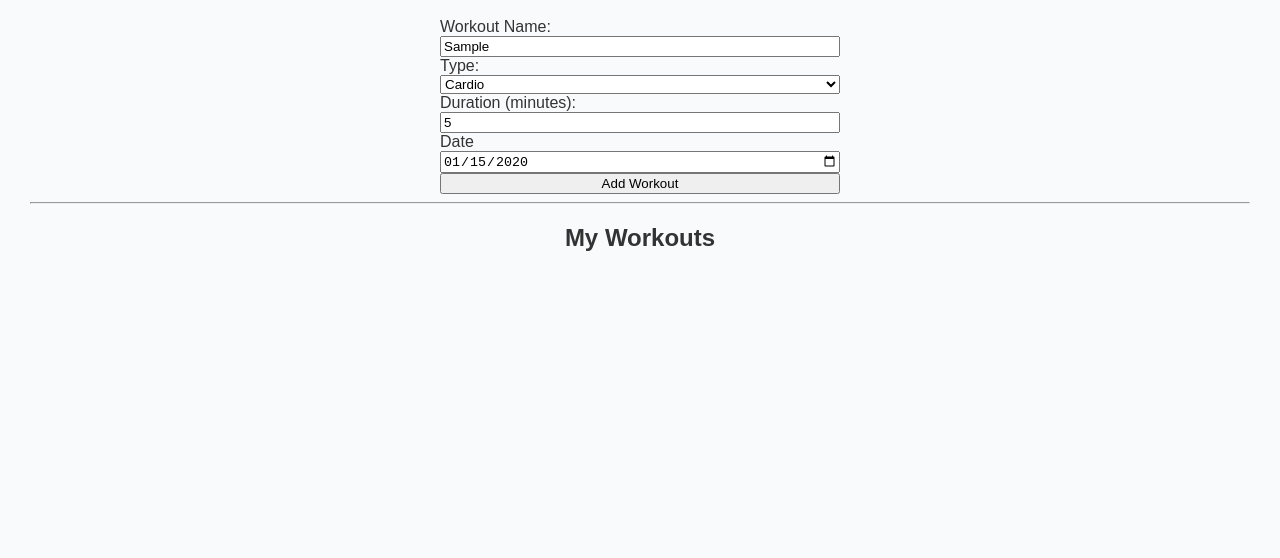
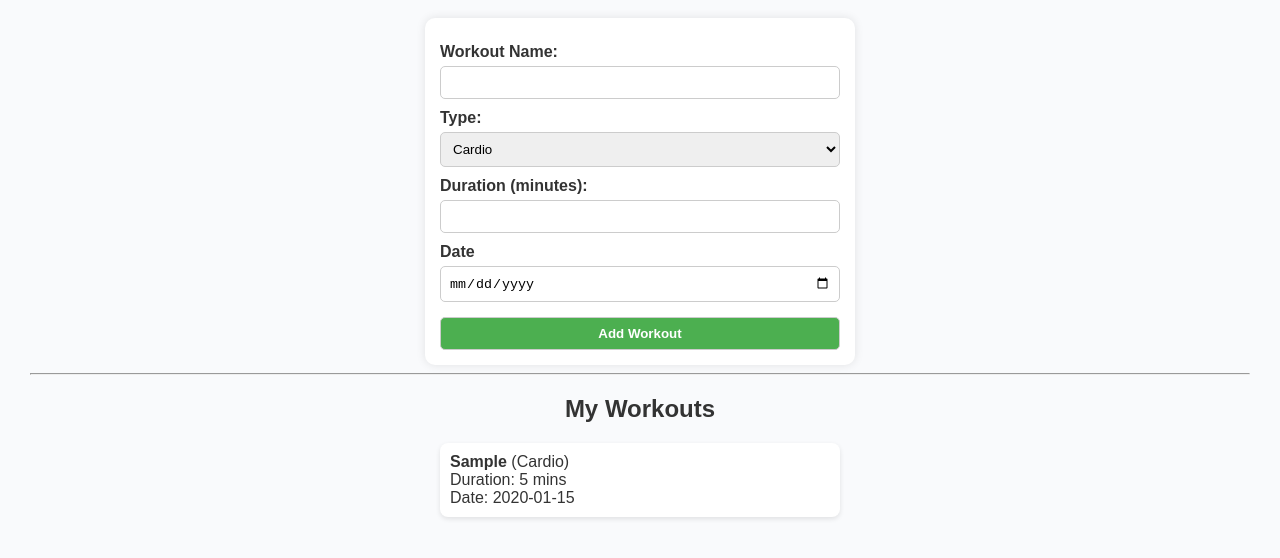
Before and after one commit to josiah-williams2024/workout-tracker, a plain HTML site: page frontend/index.html in a window 1280 px wide. Both pictures are taken after typing "Sample", "5", "2020-01-15" into the empty fields and a click on the button "Add Workout". Shown: the part 70-628 px from the top of the page. Drawn offline with Linux system fonts and the light colour scheme.

Commit message:
Fixed some errors and Added to Notes

```diff
--- a/frontend/app.js
+++ b/frontend/app.js
@@ -10,12 +10,12 @@ form.addEventListener("submit",(e) => {
 e.preventDefault(); //Stop page reload
 
 //Read input values
-const name = document.getElementById('workoutName').value.Trim();
+const name = document.getElementById('workoutName').value.trim();
 const type = document.getElementById('workoutType').value;
-const duration = document.getElementById('workoutDuration').value;
+const duration = document.getElementById('duration').value;
 const date = document.getElementById('date').value;
 
-//Create a wrokout object
+//Create a workout object
 const workout = {
     name,
     type,
@@ -24,7 +24,7 @@ const workout = {
 };
 
 //Add workout to array
-workouts.push(workouts);
+workouts.push(workout);
 
 //Clear form
 form.reset();
@@ -43,12 +43,12 @@ function displayWorkouts(){
 workoutList.innerHTML = "";
 
 workouts.forEach((workout) => {
-const list = document.createElement('list');
-list.innerHTML = `
+const listItem = document.createElement('li');
+listItem.innerHTML = `
 <strong>${workout.name}</strong> (${workout.type})<br>
 Duration: ${workout.duration} mins <br>
 Date: ${workout.date}
 `;
-workoutList.appendChild(list);
+workoutList.appendChild(listItem);
 });
 }
--- a/frontend/style.css
+++ b/frontend/style.css
@@ -13,7 +13,7 @@ form{
     flex-direction: column;
     max-width: 400px;
     margin: 0 auto;
-    padding: 15[x;
+    padding: 15px;
     background: white;
     border-radius: 10px;
     box-shadow: 0 0 10px rgba(0,0,0,0.1);
```
